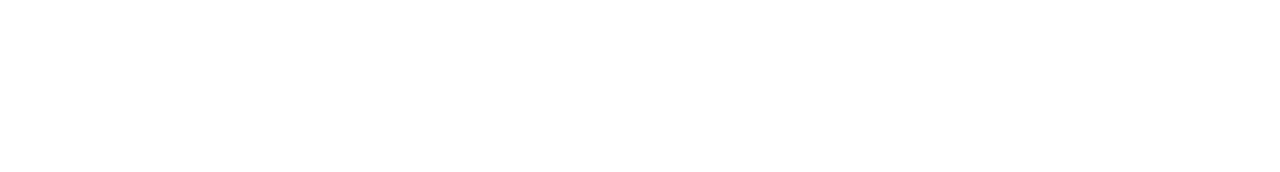
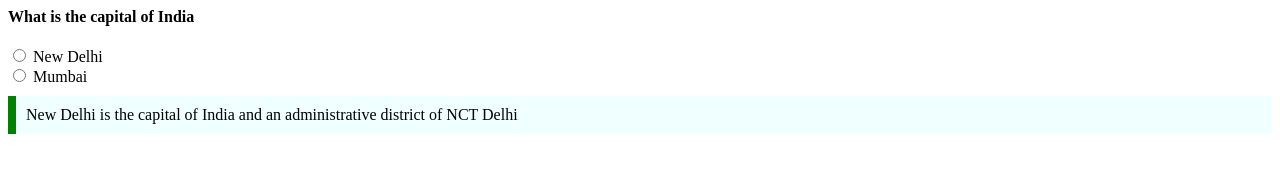
Before and after one commit to acciojob/trivia-Manideep757, a website: page main.html in a window 1280 px wide. Drawn offline with Linux system fonts and the light colour scheme.

Commit message:
created a submission

```diff
--- a/main.html
+++ b/main.html
@@ -7,6 +7,16 @@
 </head>
 
 <body>
+	<div class="qn">What is the capital of India</div>
+	<form id="myform">
+		<input type="radio",id="delhi",value="New Delhi">
+		<label for="delhi"">New Delhi</label></br>
+		<input type="radio",id="mumbai",value="Mumbai">
+		<label for="mumbai"">Mumbai</label>
+	</form>
+	<div class ="ans">
+		New Delhi is the capital of India and an administrative district of NCT Delhi
+	</div>
 	<!-- the entire body must be written by student -->
     <script type="text/javascript" src="./script.js">
 </script>
--- a/styles.css
+++ b/styles.css
@@ -1,2 +1,17 @@
+.qn{
+	font-size :1em;
+	font-weight : bold;
+	max-width:600px
+}
+.ans{
+	background-color:#f0ffff;
+	border-left:8px solid green;
+	padding:10px;
+	margin-top:10px;
+}
+#myform{
+	margin-top:20px;
+}
+
 
 /* Your CSS Code here. */
```
